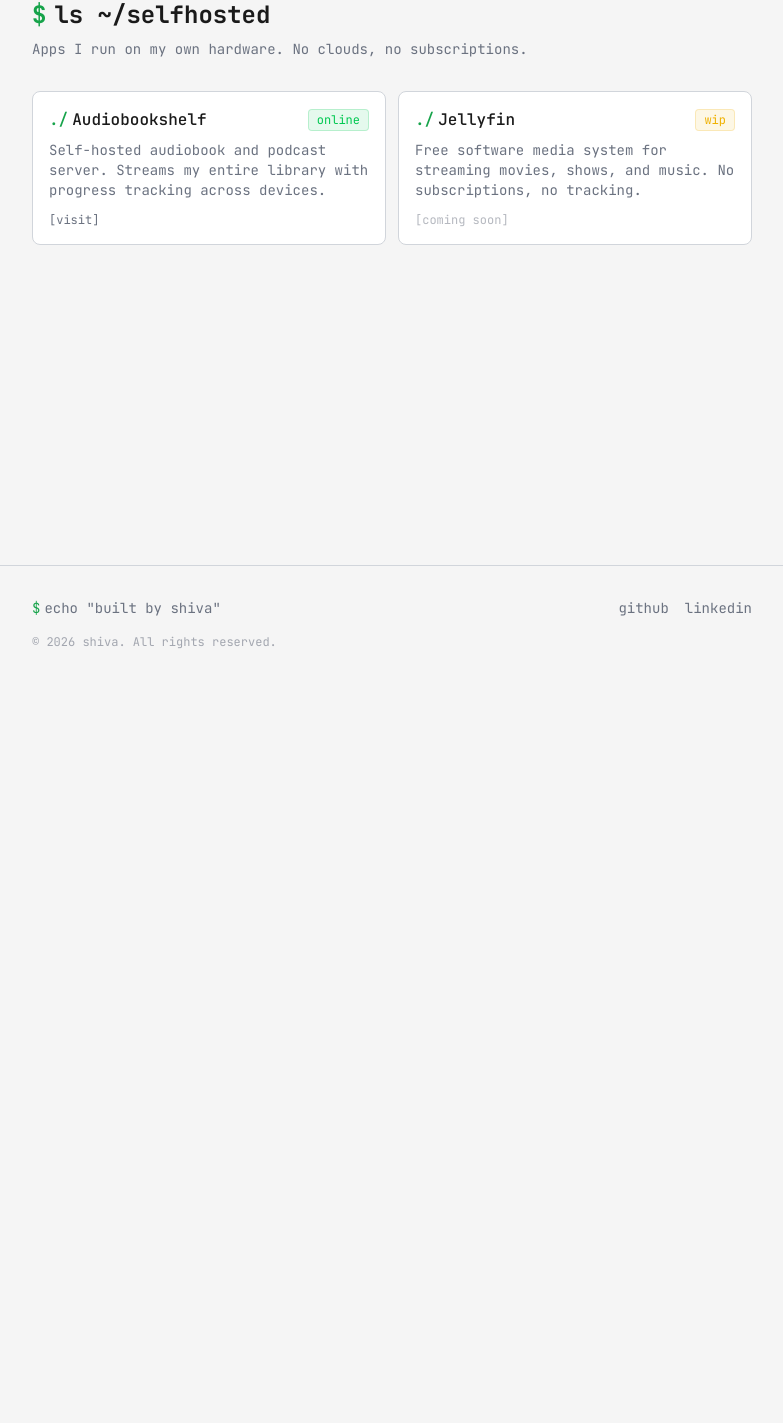
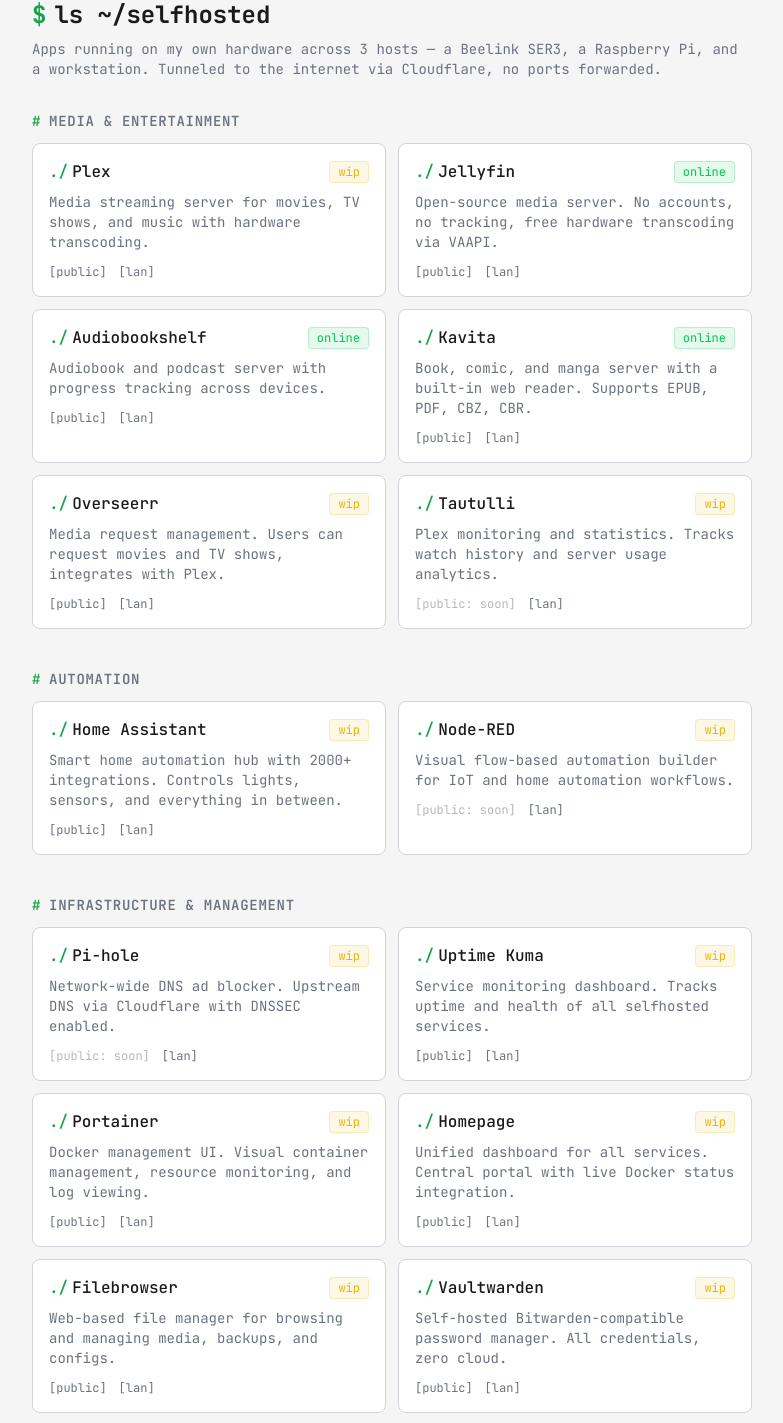
Before and after one commit to shivajreddy/shiva, a Next.js app: page /selfhosted in a window 1280 px wide. Shown: the part 118-1541 px from the top of the page, without its empty margins (248-1031 px from the left). Before the commit the page ends 800 px from the top, so only its background shows below. Built offline with nearby package versions, Linux system fonts and the light colour scheme.

Commit message:
feat: add all gruham selfhosted apps with local/public URLs, fix service addresses and statuses

```diff
--- a/app/page.tsx
+++ b/app/page.tsx
@@ -10,14 +10,49 @@
   {
     name: "Audiobookshelf",
     description:
-      "Self-hosted audiobook and podcast server. Streams my entire library with progress tracking across devices.",
+      "Audiobook and podcast server with progress tracking across devices.",
     url: "https://abs.shiva.computer",
+    local: "http://192.168.5.156:13378",
     status: "online" as const,
+  },
+  {
+    name: "Plex",
+    description:
+      "Media streaming for movies, TV shows, and music with hardware transcoding.",
+    url: "https://plex.shiva.computer",
+    local: "http://192.168.4.100:32400/web",
+    status: "wip" as const,
   },
   {
     name: "Jellyfin",
     description:
-      "Free software media system for streaming movies, shows, and music. No subscriptions, no tracking.",
+      "Open-source media server. No accounts, no tracking, free transcoding.",
+    url: "https://caseflix.shiva.computer",
+    local: "http://192.168.5.156:8096",
+    status: "online" as const,
+  },
+  {
+    name: "Kavita",
+    description:
+      "Book, comic, and manga server with a built-in web reader.",
+    url: "https://books.shiva.computer",
+    local: "http://192.168.5.156:5000",
+    status: "online" as const,
+  },
+  {
+    name: "Home Assistant",
+    description:
+      "Smart home automation hub with 2000+ integrations.",
+    url: "https://home.shiva.computer",
+    local: "http://192.168.4.100:8123",
+    status: "wip" as const,
+  },
+  {
+    name: "Vaultwarden",
+    description:
+      "Self-hosted Bitwarden-compatible password manager.",
+    url: "https://vault.shiva.computer",
+    local: "http://192.168.4.100:8090",
     status: "wip" as const,
   },
 ];
--- a/app/selfhosted/page.tsx
+++ b/app/selfhosted/page.tsx
@@ -6,18 +6,134 @@
   description: "Apps I self-host on my own infrastructure.",
 };
 
-const apps = [
+const mediaApps = [
   {
-    name: "Audiobookshelf",
+    name: "Plex",
     description:
-      "Self-hosted audiobook and podcast server. Streams my entire library with progress tracking across devices.",
-    url: "https://abs.shiva.computer",
-    status: "online" as const,
+      "Media streaming server for movies, TV shows, and music with hardware transcoding.",
+    url: "https://plex.shiva.computer",
+    local: "http://192.168.4.100:32400/web",
+    status: "wip" as const,
   },
   {
     name: "Jellyfin",
     description:
-      "Free software media system for streaming movies, shows, and music. No subscriptions, no tracking.",
+      "Open-source media server. No accounts, no tracking, free hardware transcoding via VAAPI.",
+    url: "https://caseflix.shiva.computer",
+    local: "http://192.168.5.156:8096",
+    status: "online" as const,
+  },
+  {
+    name: "Audiobookshelf",
+    description:
+      "Audiobook and podcast server with progress tracking across devices.",
+    url: "https://abs.shiva.computer",
+    local: "http://192.168.5.156:13378",
+    status: "online" as const,
+  },
+  {
+    name: "Kavita",
+    description:
+      "Book, comic, and manga server with a built-in web reader. Supports EPUB, PDF, CBZ, CBR.",
+    url: "https://books.shiva.computer",
+    local: "http://192.168.5.156:5000",
+    status: "online" as const,
+  },
+  {
+    name: "Overseerr",
+    description:
+      "Media request management. Users can request movies and TV shows, integrates with Plex.",
+    url: "https://requests.shiva.computer",
+    local: "http://192.168.4.100:5055",
+    status: "wip" as const,
+  },
+  {
+    name: "Tautulli",
+    description:
+      "Plex monitoring and statistics. Tracks watch history and server usage analytics.",
+    local: "http://192.168.4.100:8181",
+    status: "wip" as const,
+  },
+];
+
+const automationApps = [
+  {
+    name: "Home Assistant",
+    description:
+      "Smart home automation hub with 2000+ integrations. Controls lights, sensors, and everything in between.",
+    url: "https://home.shiva.computer",
+    local: "http://192.168.4.100:8123",
+    status: "wip" as const,
+  },
+  {
+    name: "Node-RED",
+    description:
+      "Visual flow-based automation builder for IoT and home automation workflows.",
+    local: "http://192.168.4.100:1880",
+    status: "wip" as const,
+  },
+];
+
+const infraApps = [
+  {
+    name: "Pi-hole",
+    description:
+      "Network-wide DNS ad blocker. Upstream DNS via Cloudflare with DNSSEC enabled.",
+    local: "http://192.168.4.101/admin",
+    status: "wip" as const,
+  },
+  {
+    name: "Uptime Kuma",
+    description:
+      "Service monitoring dashboard. Tracks uptime and health of all selfhosted services.",
+    url: "https://monitor.shiva.computer",
+    local: "http://192.168.4.101:3001",
+    status: "wip" as const,
+  },
+  {
+    name: "Portainer",
+    description:
+      "Docker management UI. Visual container management, resource monitoring, and log viewing.",
+    url: "https://portainer.shiva.computer",
+    local: "https://192.168.4.100:9443",
+    status: "wip" as const,
+  },
+  {
+    name: "Homepage",
+    description:
+      "Unified dashboard for all services. Central portal with live Docker status integration.",
+    url: "https://dash.shiva.computer",
+    local: "http://192.168.4.100:3000",
+    status: "wip" as const,
+  },
+  {
+    name: "Filebrowser",
+    description:
+      "Web-based file manager for browsing and managing media, backups, and configs.",
+    url: "https://files.shiva.computer",
+    local: "http://192.168.4.100:8080",
+    status: "wip" as const,
+  },
+  {
+    name: "Vaultwarden",
+    description:
+      "Self-hosted Bitwarden-compatible password manager. All credentials, zero cloud.",
+    url: "https://vault.shiva.computer",
+    local: "http://192.168.4.100:8090",
+    status: "wip" as const,
+  },
+  {
+    name: "Duplicati",
+    description:
+      "Automated encrypted backups. AES-256 encryption, scheduled daily to DAS and Backblaze B2.",
+    local: "http://192.168.4.100:8200",
+    status: "wip" as const,
+  },
+  {
+    name: "Nginx Proxy Manager",
+    description:
+      "Reverse proxy with automatic SSL. Routes subdomain traffic to backend services.",
+    local: "http://192.168.4.100:81",
     status: "wip" as const,
   },
 ];
@@ -31,24 +147,50 @@
           ls ~/selfhosted
         </h1>
         <p className="text-muted text-sm">
-          Apps I run on my own hardware. No clouds, no subscriptions.
+          Apps running on my own hardware across 3 hosts &mdash; a Beelink
+          SER3, a Raspberry Pi, and a workstation. Tunneled to the internet via
+          Cloudflare, no ports forwarded.
         </p>
       </div>
 
-      {apps.length === 0 ? (
-        <div className="text-center py-16 text-muted">
-          <p className="text-sm">
-            <span className="text-accent">$</span> ls ~/selfhosted
-          </p>
-          <p className="text-sm mt-2">No apps yet. Check back soon.</p>
-        </div>
-      ) : (
+      {/* Media & Entertainment */}
+      <section className="mb-10">
+        <h2 className="text-sm font-semibold text-muted mb-3 uppercase tracking-wider">
+          <span className="text-accent mr-2">#</span>
+          Media &amp; Entertainment
+        </h2>
         <div className="grid grid-cols-1 sm:grid-cols-2 gap-3">
-          {apps.map((app) => (
+          {mediaApps.map((app) => (
             <SelfhostedCard key={app.name} {...app} />
           ))}
         </div>
-      )}
+      </section>
+
+      {/* Automation */}
+      <section className="mb-10">
+        <h2 className="text-sm font-semibold text-muted mb-3 uppercase tracking-wider">
+          <span className="text-accent mr-2">#</span>
+          Automation
+        </h2>
+        <div className="grid grid-cols-1 sm:grid-cols-2 gap-3">
+          {automationApps.map((app) => (
+            <SelfhostedCard key={app.name} {...app} />
+          ))}
+        </div>
+      </section>
+
+      {/* Infrastructure */}
+      <section className="mb-10">
+        <h2 className="text-sm font-semibold text-muted mb-3 uppercase tracking-wider">
+          <span className="text-accent mr-2">#</span>
+          Infrastructure &amp; Management
+        </h2>
+        <div className="grid grid-cols-1 sm:grid-cols-2 gap-3">
+          {infraApps.map((app) => (
+            <SelfhostedCard key={app.name} {...app} />
+          ))}
+        </div>
+      </section>
     </div>
   );
 }
--- a/components/SelfhostedCard.tsx
+++ b/components/SelfhostedCard.tsx
@@ -2,6 +2,7 @@
   name: string;
   description: string;
   url?: string;
+  local?: string;
   status: "online" | "wip";
 }
 
@@ -9,6 +10,7 @@
   name,
   description,
   url,
+  local,
   status,
 }: SelfhostedCardProps) {
   return (
@@ -29,7 +31,7 @@
         </span>
       </div>
       <p className="text-sm text-muted mb-3">{description}</p>
-      <div className="flex items-center gap-3 text-xs">
+      <div className="flex items-center gap-3 text-xs flex-wrap">
         {url ? (
           <a
             href={url}
@@ -37,10 +39,22 @@
             rel="noopener noreferrer"
             className="text-muted hover:text-accent transition-colors"
           >
-            [visit]
+            [public]
           </a>
         ) : (
-          <span className="text-muted/50">[coming soon]</span>
+          <span className="text-muted/50">[public: soon]</span>
+        )}
+        {local ? (
+          <a
+            href={local}
+            target="_blank"
+            rel="noopener noreferrer"
+            className="text-muted hover:text-accent transition-colors"
+          >
+            [lan]
+          </a>
+        ) : (
+          <span className="text-muted/50">[lan: n/a]</span>
         )}
       </div>
     </div>
```
